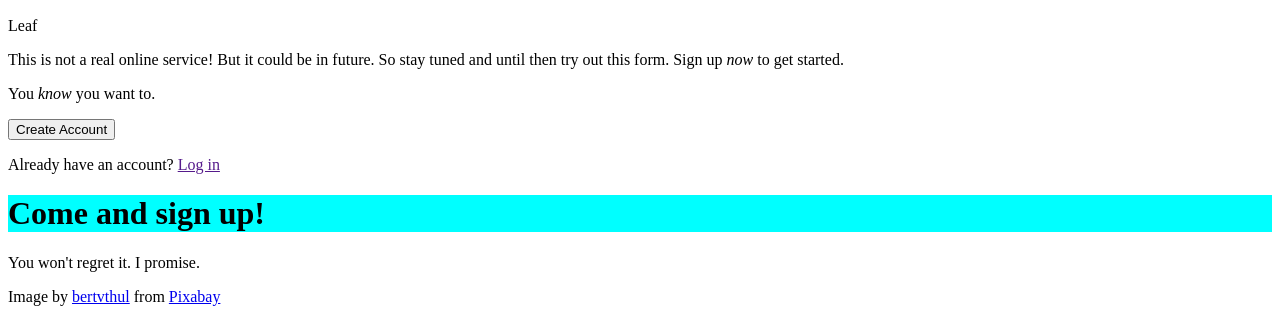
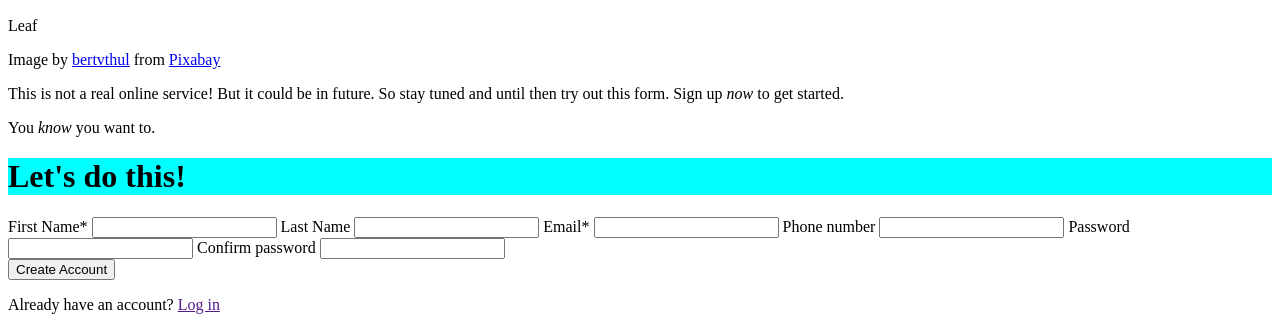
Before and after one commit to chryschi/sign-up-form, a plain HTML site: page index.html in a window 1280 px wide. Shown: the part 511-841 px from the top of the page. Drawn offline with Linux system fonts and the light colour scheme.

Commit message:
Set basic structure, now really

```diff
--- a/index.html
+++ b/index.html
@@ -11,24 +11,6 @@
         <img src="images/logo.png" />
         <p class="logo-text">Leaf</p>
       </div>
-    </div>
-    <main>
-      <p class="description">
-        This is not a real online service! But it could be in future. So stay
-        tuned and until then try out this form. Sign up <i>now</i> to get
-        started.
-      </p>
-      <p>You <i>know</i> you want to.</p>
-      <form>
-        <section class="input-section"></section>
-        <button type="submit">Create Account</button>
-        <p>Already have an account? <a href="">Log in</a></p>
-      </form>
-    </main>
-
-    <h1>Come and sign up!</h1>
-    <p>You won't regret it. I promise.</p>
-
       <div class="credit">
         <!-- Image by
         <a
@@ -51,5 +33,38 @@
           >Pixabay</a
         >
       </div>
+    </div>
+    <main>
+      <p class="description">
+        This is not a real online service! But it could be in future. So stay
+        tuned and until then try out this form. Sign up <i>now</i> to get
+        started.
+      </p>
+      <p>You <i>know</i> you want to.</p>
+      <form action="" method="">
+        <h1>Let's do this!</h1>
+        <section class="input-section">
+          <label for="first_name">First Name*</label>
+          <input type="text" name="first_name" required />
+
+          <label for="last_name">Last Name</label>
+          <input type="text" name="last_name" />
+
+          <label for="email">Email*</label>
+          <input type="email" name="email" required />
+
+          <label for="phone_number">Phone number</label>
+          <input type="number" name="phone_number" />
+
+          <label for="password">Password</label>
+          <input type="text" name="password" required />
+
+          <label for="confirm_password">Confirm password</label>
+          <input type="text" name="confirm_password" required />
+        </section>
+        <button type="submit">Create Account</button>
+        <p>Already have an account? <a href="">Log in</a></p>
+      </form>
+    </main>
   </body>
 </html>
```
Lines whose indentation alone changed are shown as unchanged.
